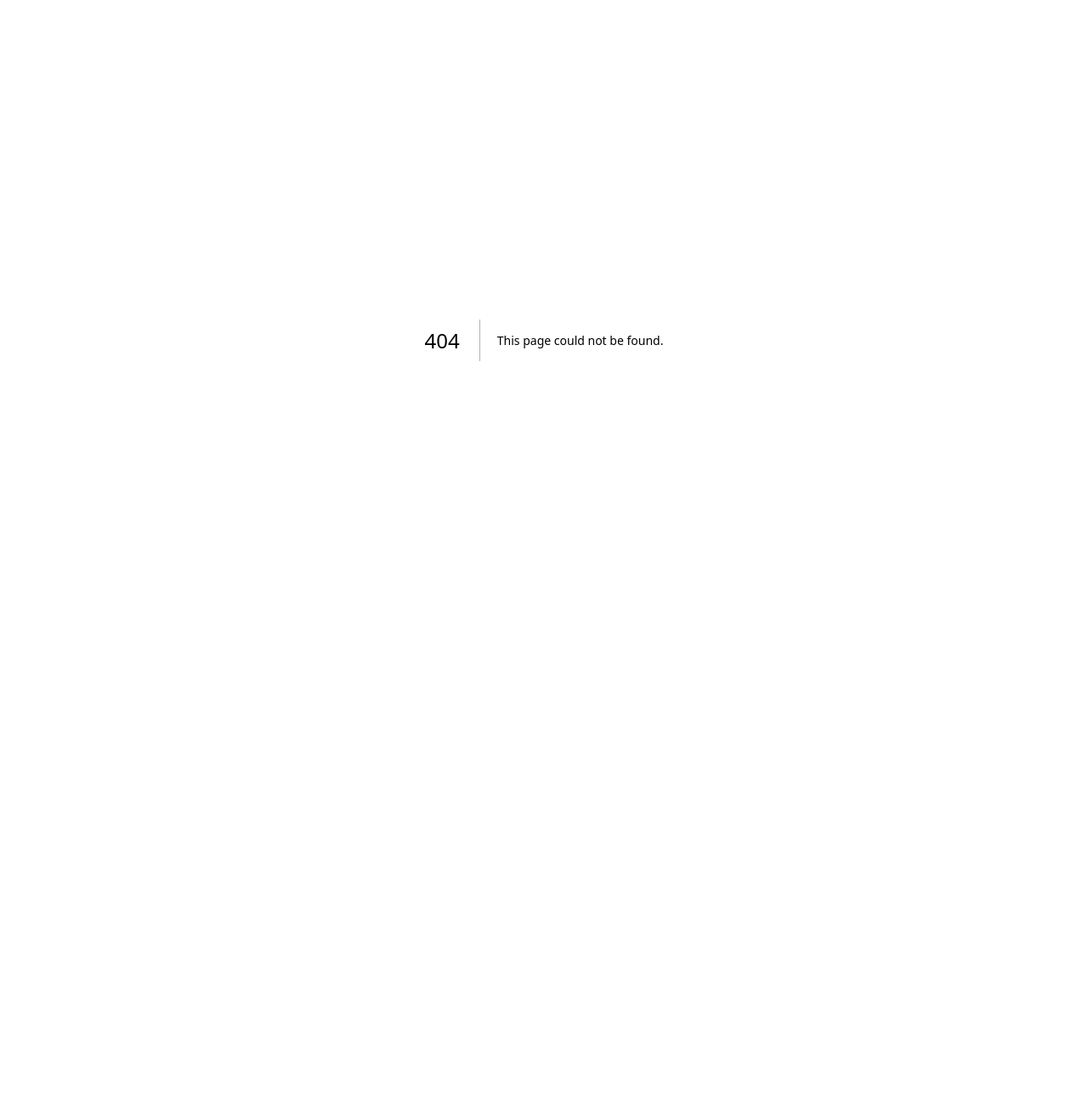
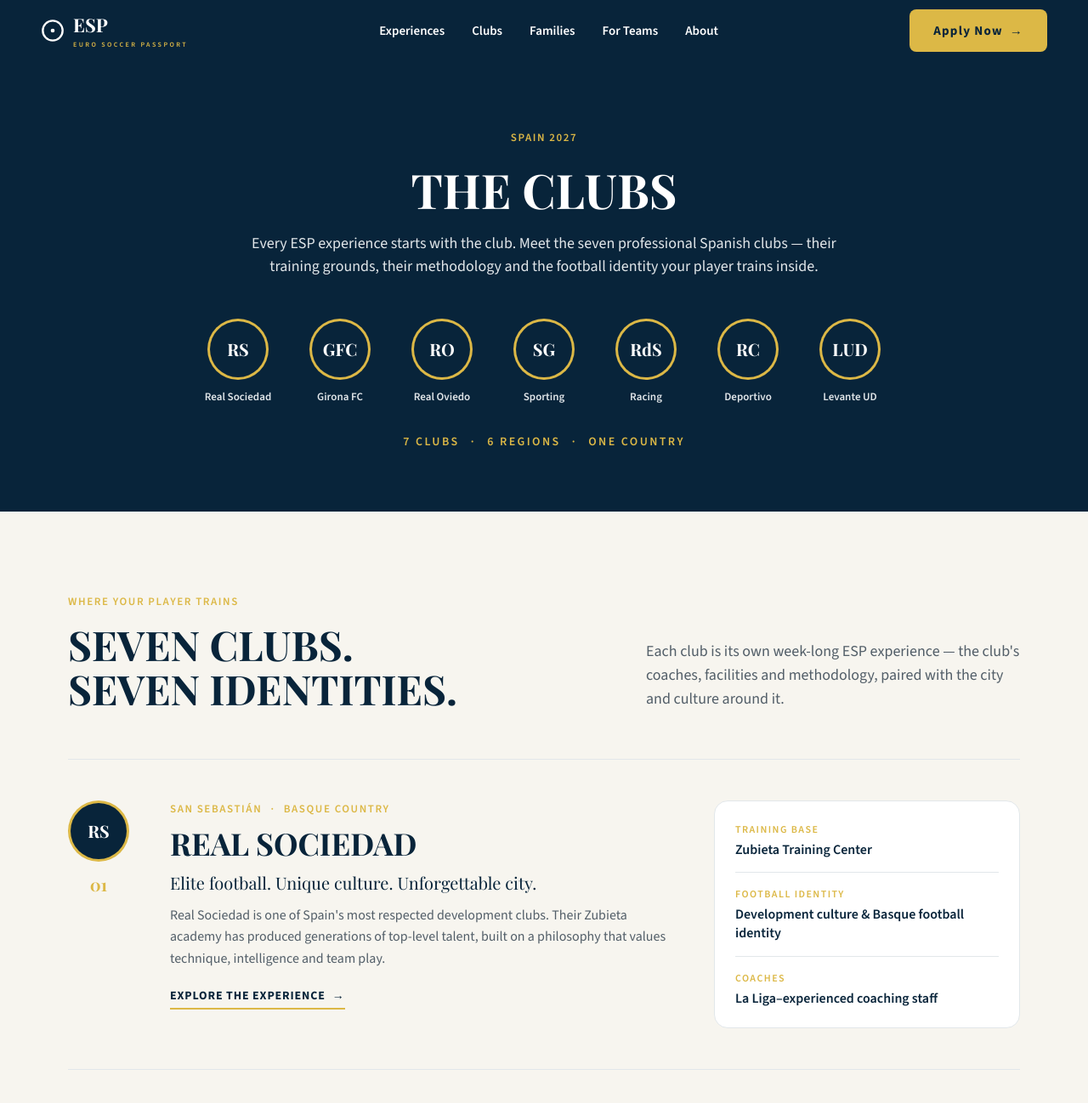
Before and after one commit to M-Claure/esp-website, a Next.js app in the folder web/: page /clubs in a window 1280 px wide. Before the commit this address had no page. Shown: the top 1298 px of the page at 85% size. Before the commit the page ends 800 px from the top, so only its background shows below. Built offline with nearby package versions, Linux system fonts and the light colour scheme.

Commit message:
added a /clubs page

```diff
--- a/web/screenshot.mjs
+++ b/web/screenshot.mjs
@@ -9,6 +9,7 @@
   { path: '/', name: 'home' },
   { path: '/experiences', name: 'experiences' },
   { path: '/experiences/real-sociedad', name: 'club-real-sociedad' },
+  { path: '/clubs', name: 'clubs' },
   { path: '/families', name: 'families' },
   { path: '/teams', name: 'teams' },
   { path: '/about', name: 'about' },
--- /dev/null
+++ b/web/src/app/clubs/page.tsx
@@ -0,0 +1,165 @@
+import type { Metadata } from 'next'
+import Link from 'next/link'
+import { Playfair_Display } from 'next/font/google'
+import { Award, Building, Swords, Ticket, ShieldCheck, Languages } from 'lucide-react'
+import NavBar from '@/components/NavBar'
+import Eyebrow from '@/components/Eyebrow'
+import MockCrest from '@/components/MockCrest'
+import IconStat from '@/components/IconStat'
+import Button from '@/components/Button'
+import Footer from '@/components/Footer'
+import Section from '@/components/Section'
+import { clubs, type Club } from '@/data/clubs'
+
+// Italic is only used for the club taglines, so load it here rather than in the root layout.
+const playfairItalic = Playfair_Display({ subsets: ['latin'], style: 'italic', weight: '400' })
+
+export const metadata: Metadata = {
+  title: 'Clubs — Euro Soccer Passport',
+}
+
+const regionCount = new Set(clubs.map(c => c.region)).size
+
+const standard = [
+  { icon: Award, label: 'Train with club\ncoaches' },
+  { icon: Building, label: 'Professional club\nfacilities' },
+  { icon: Swords, label: 'Compete against\nlocal teams' },
+  { icon: Ticket, label: 'Experience\nmatchday culture' },
+  { icon: ShieldCheck, label: 'Supervised by\nESP staff' },
+  { icon: Languages, label: 'Bilingual staff —\nno Spanish needed' },
+]
+
+export default function ClubsPage() {
+  return (
+    <main className="flex flex-col">
+      <NavBar variant="dark" />
+
+      {/* Hero */}
+      <section className="w-full bg-navy">
+        <div className="max-w-[1200px] mx-auto px-5 lg:px-10 pt-16 pb-14 lg:pt-20 lg:pb-[72px] flex flex-col items-center gap-5">
+          <Eyebrow label="SPAIN 2027" />
+          <h1 className="font-display text-[40px] lg:text-[56px] font-bold text-white leading-[1.1] m-0 text-center">
+            THE CLUBS
+          </h1>
+          <p className="font-body text-[16px] lg:text-[18px] text-mist leading-[1.5] text-center max-w-[720px] m-0">
+            Every ESP experience starts with the club. Meet the seven professional Spanish clubs — their training grounds, their methodology and the football identity your player trains inside.
+          </p>
+          <nav aria-label="Jump to a club" className="flex flex-wrap justify-center gap-x-4 gap-y-6 lg:gap-6 pt-7 pb-3">
+            {clubs.map(c => (
+              <a key={c.slug} href={`#${c.slug}`} className="w-[96px] flex flex-col items-center gap-2.5 no-underline">
+                <MockCrest initials={c.initials} size={72} />
+                <span className="font-body text-[13px] font-semibold text-mist text-center">{c.shortName}</span>
+              </a>
+            ))}
+          </nav>
+          <p className="font-body text-[13px] lg:text-[14px] font-semibold text-gold text-center m-0" style={{ letterSpacing: '2.4px' }}>
+            {clubs.length} CLUBS <span aria-hidden className="mx-2">·</span> {regionCount} REGIONS <span aria-hidden className="mx-2">·</span> ONE COUNTRY
+          </p>
+        </div>
+      </section>
+
+      {/* Club register */}
+      <Section>
+        <div className="flex flex-col lg:flex-row lg:justify-between lg:items-end gap-6 lg:gap-16 pb-10 lg:pb-14">
+          <div className="flex flex-col gap-4">
+            <Eyebrow label="WHERE YOUR PLAYER TRAINS" />
+            <h2 className="font-display text-[32px] lg:text-[48px] font-bold text-navy leading-[1.08] m-0 whitespace-pre-line">
+              {"SEVEN CLUBS.\nSEVEN IDENTITIES."}
+            </h2>
+          </div>
+          <p className="font-body text-[16px] lg:text-[18px] text-slate leading-[1.55] lg:max-w-[440px] m-0">
+            Each club is its own week-long ESP experience — the club&apos;s coaches, facilities and methodology, paired with the city and culture around it.
+          </p>
+        </div>
+        <div className="border-b border-mist">
+          {clubs.map((club, i) => (
+            <ClubRow key={club.slug} club={club} index={i + 1} />
+          ))}
+        </div>
+      </Section>
+
+      {/* Same standard at every club */}
+      <Section bg="bg-white">
+        <div className="flex flex-col items-center gap-10">
+          <div className="flex flex-col items-center gap-4">
+            <Eyebrow label="AT EVERY CLUB" />
+            <h2 className="font-display text-[28px] lg:text-[40px] font-bold text-navy text-center leading-[1.1] m-0">
+              THE SAME ESP STANDARD.
+            </h2>
+          </div>
+          <div className="grid grid-cols-2 lg:grid-cols-6 gap-y-8 w-full justify-items-center">
+            {standard.map(s => (
+              <IconStat key={s.label} icon={s.icon} label={s.label} />
+            ))}
+          </div>
+        </div>
+      </Section>
+
+      {/* CTA */}
+      <section className="w-full bg-navy">
+        <div className="max-w-[1200px] mx-auto px-5 lg:px-10 py-16 lg:py-20 flex flex-col items-center gap-6">
+          <h2 className="font-display text-[36px] lg:text-[48px] font-bold text-white text-center leading-[1.15] m-0 whitespace-pre-line">
+            {"NOT SURE WHICH\nCLUB FITS?"}
+          </h2>
+          <p className="font-body text-[16px] lg:text-[18px] text-mist text-center leading-[1.5] max-w-[620px] m-0">
+            Tell us about your player — age, level and travel plans — and we&apos;ll help you choose the right club experience.
+          </p>
+          <Link href="/apply"><Button label="GET MY PASSPORT" variant="primary" /></Link>
+          <p className="font-script text-[24px] lg:text-[28px] text-gold text-center m-0">
+            Different clubs. One unforgettable country.
+          </p>
+        </div>
+      </section>
+
+      <Footer />
+    </main>
+  )
+}
+
+function ClubRow({ club, index }: { club: Club; index: number }) {
+  const facts = [
+    { label: 'TRAINING BASE', value: club.trainingBase },
+    { label: 'FOOTBALL IDENTITY', value: club.identity },
+    { label: 'COACHES', value: club.coaches },
+  ]
+
+  return (
+    <article id={club.slug} className="flex flex-col lg:flex-row gap-6 lg:gap-12 py-10 lg:py-12 border-t border-mist scroll-mt-6">
+      <div className="flex lg:flex-col items-center gap-3 shrink-0">
+        <MockCrest initials={club.initials} size={72} />
+        <span className="font-display text-[20px] font-bold text-gold">{String(index).padStart(2, '0')}</span>
+      </div>
+
+      <div className="flex flex-col gap-3 flex-1 min-w-0">
+        <span className="font-body text-[13px] font-semibold text-gold" style={{ letterSpacing: '1.56px' }}>
+          {club.city.toUpperCase()} <span aria-hidden className="mx-1.5">·</span> {club.region.toUpperCase()}
+        </span>
+        <h3 className="font-display text-[28px] lg:text-[36px] font-bold text-navy leading-[1.1] m-0">
+          {club.name.toUpperCase()}
+        </h3>
+        <p className={`${playfairItalic.className} text-[18px] lg:text-[20px] text-navy leading-[1.35] m-0`}>
+          {club.tagline}
+        </p>
+        <p className="font-body text-[16px] text-slate leading-[1.6] m-0">{club.clubDescription[0]}</p>
+        <Link
+          href={`/experiences/${club.slug}`}
+          aria-label={`Explore the ${club.name} experience`}
+          className="self-start mt-2 inline-flex items-center gap-2 pb-1 border-b-2 border-gold font-body text-[14px] font-bold text-navy no-underline"
+          style={{ letterSpacing: '0.84px' }}
+        >
+          EXPLORE THE EXPERIENCE
+          <span aria-hidden>→</span>
+        </Link>
+      </div>
+
+      <dl className="w-full lg:w-[360px] shrink-0 self-start bg-white rounded-2xl border border-mist px-6 py-2 m-0">
+        {facts.map(f => (
+          <div key={f.label} className="flex flex-col gap-1 py-4 border-b border-mist last:border-b-0">
+            <dt className="font-body text-[12px] font-semibold text-gold" style={{ letterSpacing: '1.44px' }}>{f.label}</dt>
+            <dd className="font-body text-[16px] font-semibold text-navy leading-[1.35] m-0">{f.value}</dd>
+          </div>
+        ))}
+      </dl>
+    </article>
+  )
+}
--- a/web/src/components/IconStat.tsx
+++ b/web/src/components/IconStat.tsx
@@ -19,7 +19,7 @@
         <Icon size={28} className={isDark ? 'text-white' : 'text-white'} />
       </div>
       <span
-        className={`font-body text-[16px] font-semibold text-center w-full ${
+        className={`font-body text-[16px] font-semibold text-center w-full whitespace-pre-line ${
           isDark ? 'text-white' : 'text-navy'
         }`}
       >
--- a/web/src/components/NavBar.tsx
+++ b/web/src/components/NavBar.tsx
@@ -11,7 +11,7 @@
 
 const links = [
   { label: 'Experiences', href: '/experiences' },
-  { label: 'Clubs', href: '/experiences' },
+  { label: 'Clubs', href: '/clubs' },
   { label: 'Families', href: '/families' },
   { label: 'For Teams', href: '/teams' },
   { label: 'About', href: '/about' },
--- a/web/src/data/clubs.ts
+++ b/web/src/data/clubs.ts
@@ -1,6 +1,7 @@
 export interface Club {
   slug: string
   name: string
+  shortName: string
   city: string
   region: string
   initials: string
@@ -23,6 +24,7 @@
   {
     slug: "real-sociedad",
     name: "Real Sociedad",
+    shortName: "Real Sociedad",
     city: "San Sebastián",
     region: "Basque Country",
     initials: "RS",
@@ -50,6 +52,7 @@
   {
     slug: "girona-fc",
     name: "Girona FC",
+    shortName: "Girona FC",
     city: "Girona",
     region: "Catalonia",
     initials: "GFC",
@@ -77,6 +80,7 @@
   {
     slug: "real-oviedo",
     name: "Real Oviedo",
+    shortName: "Real Oviedo",
     city: "Oviedo",
     region: "Asturias",
     initials: "RO",
@@ -104,6 +108,7 @@
   {
     slug: "sporting-de-gijon",
     name: "Sporting de Gijón",
+    shortName: "Sporting",
     city: "Gijón",
     region: "Asturias",
     initials: "SG",
@@ -131,6 +136,7 @@
   {
     slug: "racing-de-santander",
     name: "Racing de Santander",
+    shortName: "Racing",
     city: "Santander",
     region: "Cantabria",
     initials: "RdS",
@@ -158,6 +164,7 @@
   {
     slug: "deportivo-de-la-coruna",
     name: "Deportivo de La Coruña",
+    shortName: "Deportivo",
     city: "A Coruña",
     region: "Galicia",
     initials: "RC",
@@ -185,6 +192,7 @@
   {
     slug: "levante-ud",
     name: "Levante UD",
+    shortName: "Levante UD",
     city: "Valencia",
     region: "Comunidad Valenciana",
     initials: "LUD",
```
